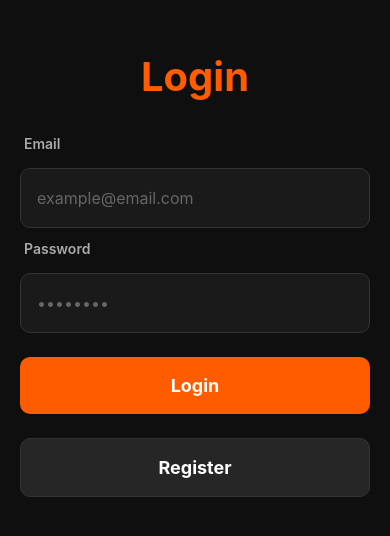
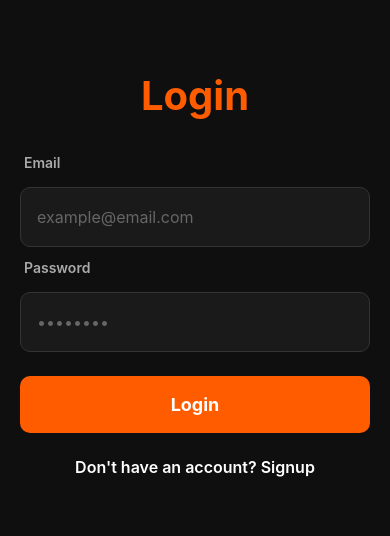
Before and after one commit to Ankit-Dokarka/react-native-todo-app, a React Native app: screen / in a window 390 px wide. Shown: the part 148-684 px from the top of the page. Built offline with nearby package versions, Linux system fonts and the light colour scheme; what react-native-mmkv would draw is missing.

Commit message:
add toggle between login and signup

```diff
--- a/src/screens/AuthScreen.tsx
+++ b/src/screens/AuthScreen.tsx
@@ -3,14 +3,32 @@ import { useState } from 'react';
 import { Pressable, StyleSheet, Text, TextInput, View } from 'react-native';
 
 export const AuthScreen = () => {
-  const [authToggle, setAuthToggle] = useState('login');
+  const [isLogin, setIsLogin] = useState(true);
   const navigation = useNavigation();
+
+  const toggleAuthMode = () => setIsLogin(prev => !prev);
+
+  const titleText = isLogin ? 'Login' : 'Signup';
+  const buttonText = isLogin ? 'Login' : 'Signup';
+
   return (
     <View style={styles.screen}>
-      <Text style={styles.title}>Login</Text>
+      <Text style={styles.title}>{titleText}</Text>
 
       <View style={styles.inputContainer}>
-        <Text style={styles.lableText}>Email</Text>
+        {!isLogin && (
+          <>
+            <Text style={styles.labelText}>Name</Text>
+            <TextInput
+              style={styles.input}
+              cursorColor="#FF5C00"
+              placeholder="Jon Dow"
+              placeholderTextColor="#666666"
+            />
+          </>
+        )}
+
+        <Text style={styles.labelText}>Email</Text>
         <TextInput
           style={styles.input}
           cursorColor="#FF5C00"
@@ -18,7 +36,7 @@ export const AuthScreen = () => {
           placeholderTextColor="#666666"
         />
 
-        <Text style={styles.lableText}>Password</Text>
+        <Text style={styles.labelText}>Password</Text>
         <TextInput
           style={styles.input}
           cursorColor="#FF5C00"
@@ -30,21 +48,20 @@ export const AuthScreen = () => {
 
       <Pressable
         style={({ pressed }) => [
-          styles.loginButton,
+          styles.authButton,
           pressed && styles.buttonPressed,
         ]}
         onPress={() => navigation.navigate('DashBoard')}
       >
-        <Text style={styles.loginButtonText}>Login</Text>
+        <Text style={styles.authButtonText}>{buttonText}</Text>
       </Pressable>
 
-      <Pressable
-        style={({ pressed }) => [
-          styles.registerButton,
-          pressed && styles.buttonPressed,
-        ]}
-      >
-        <Text style={styles.registerButtonText}>Register</Text>
+      <Pressable onPress={toggleAuthMode}>
+        <Text style={styles.toggleText}>
+          {isLogin
+            ? "Don't have an account? Signup"
+            : 'Already have an account? Login'}
+        </Text>
       </Pressable>
     </View>
   );
@@ -66,7 +83,7 @@ const styles = StyleSheet.create({
     fontWeight: 'bold',
     marginBottom: 10,
   },
-  lableText: {
+  labelText: {
     color: '#AAAAAA',
     fontSize: 14,
     fontWeight: '600',
@@ -90,30 +107,21 @@ const styles = StyleSheet.create({
   buttonPressed: {
     opacity: 0.8,
   },
-  loginButton: {
+  authButton: {
     backgroundColor: '#FF5C00',
     borderRadius: 10,
     width: '100%',
     padding: 18,
     alignItems: 'center',
   },
-  loginButtonText: {
+  authButtonText: {
     color: '#FFFFFF',
     fontSize: 18,
     fontWeight: 'bold',
   },
-  registerButton: {
-    backgroundColor: '#262626',
-    borderRadius: 10,
-    width: '100%',
-    padding: 18,
-    alignItems: 'center',
-    borderWidth: 1,
-    borderColor: '#333333',
-  },
-  registerButtonText: {
+  toggleText: {
     color: '#FFFFFF',
-    fontSize: 18,
-    fontWeight: 'bold',
+    fontSize: 16,
+    fontWeight: '600',
   },
 });
```
